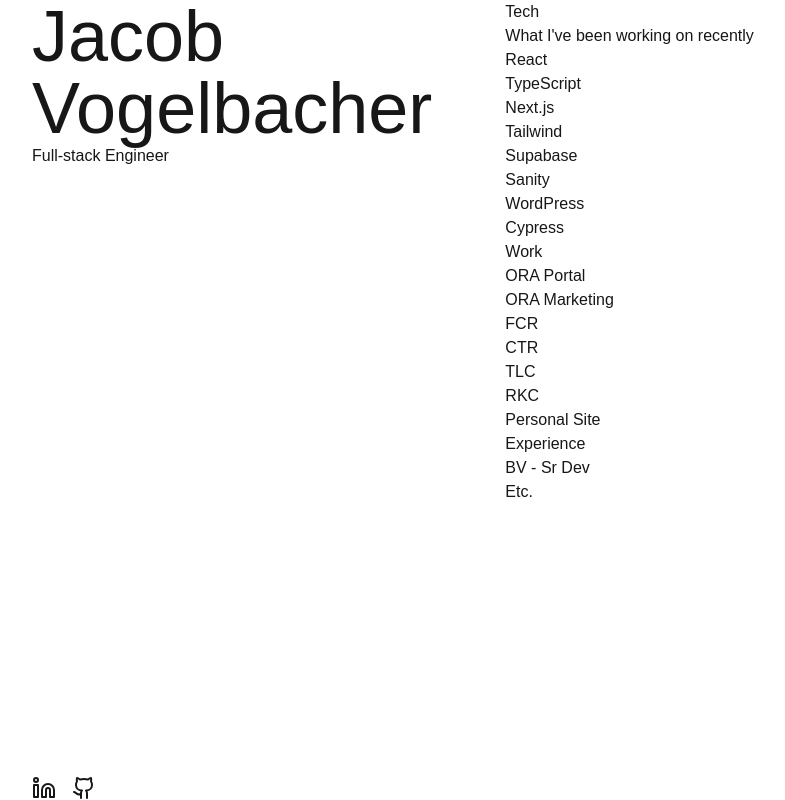
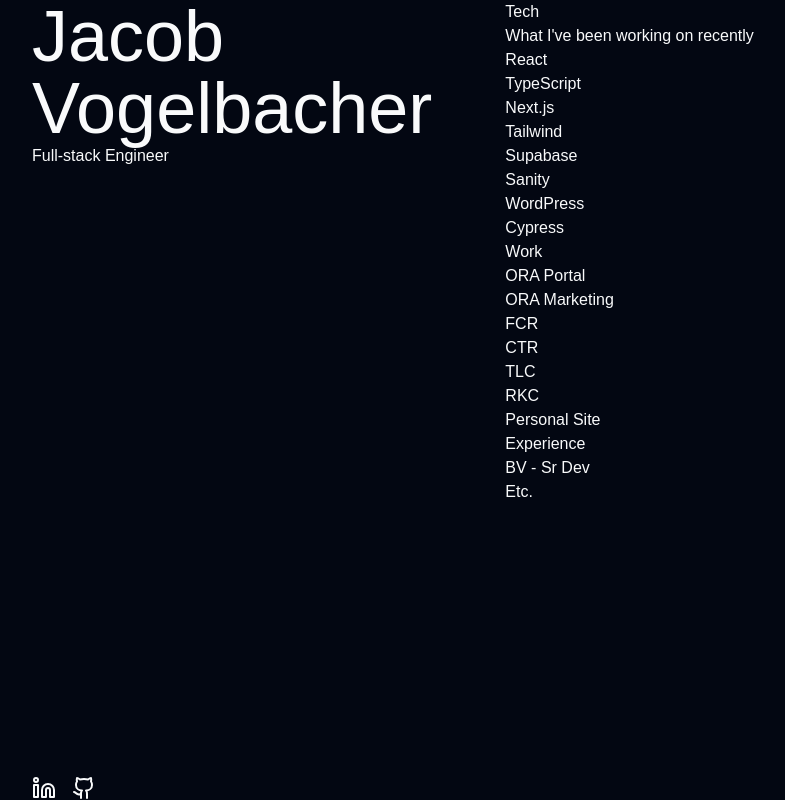
Before and after one commit to JacobVogelbacher/jacob-site-25, a Next.js app: page / in a window 1280 px wide. Shown: the whole page, without its empty margins (48-833 px from the left). Built offline with nearby package versions, Linux system fonts and the light colour scheme.

Commit message:
comment out the bg and fg theme colors

```diff
--- a/app/globals.css
+++ b/app/globals.css
@@ -1,8 +1,8 @@
 @import 'tailwindcss';
 
 @theme {
-  --color-bg: var(--background);
-  --color-fg: var(--foreground);
+  /* --color-bg: var(--background);
+  --color-fg: var(--foreground); */
 }
 
 /*
@@ -37,7 +37,7 @@
 }
 
 @layer utilities {
-  :root {
+  /* :root {
     --background: #ffffff;
     --foreground: #171717;
   }
@@ -47,12 +47,12 @@
       --background: #0a0a0a;
       --foreground: #ededed;
     }
-  }
+  } */
 }
 
 @layer base {
   body {
-    @apply text-fg bg-bg;
+    @apply bg-gray-950 text-gray-50;
     font-family: Arial, Helvetica, sans-serif;
   }
 
```
